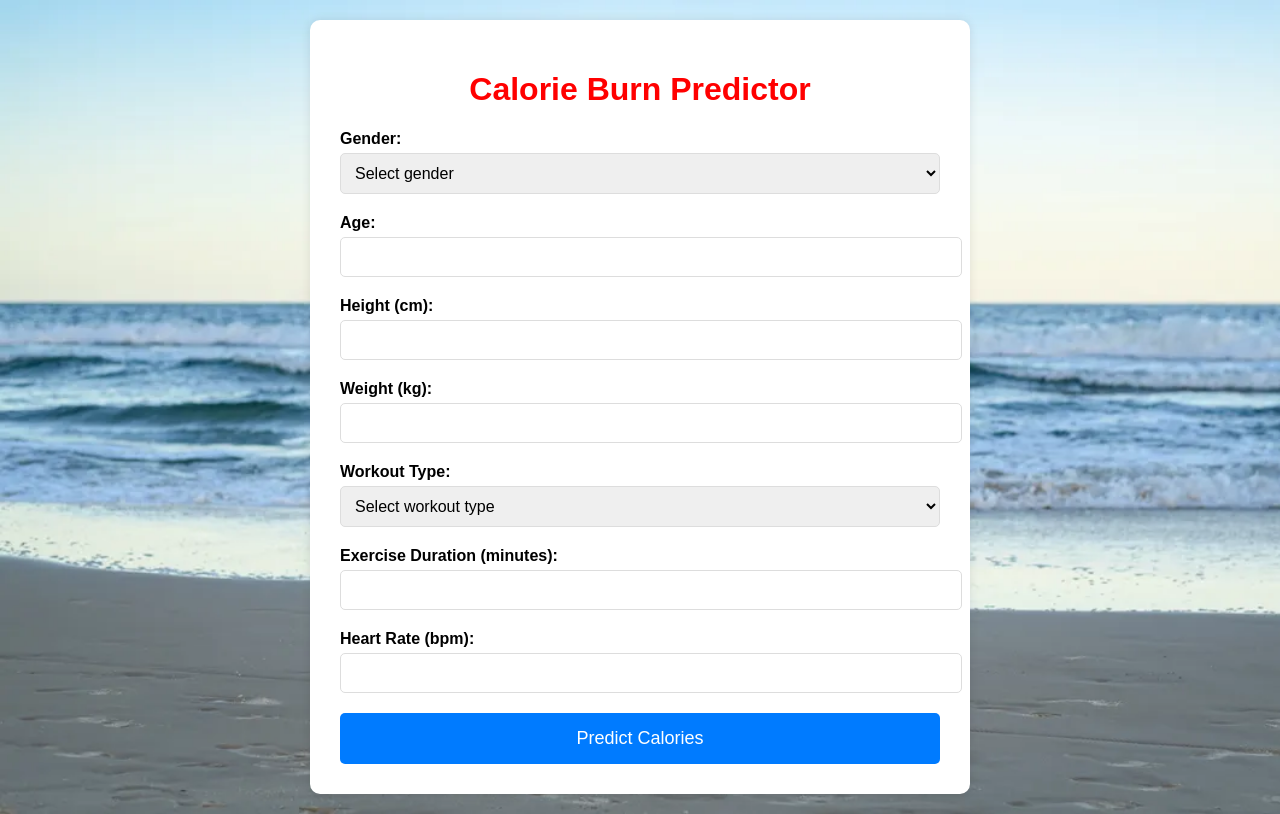
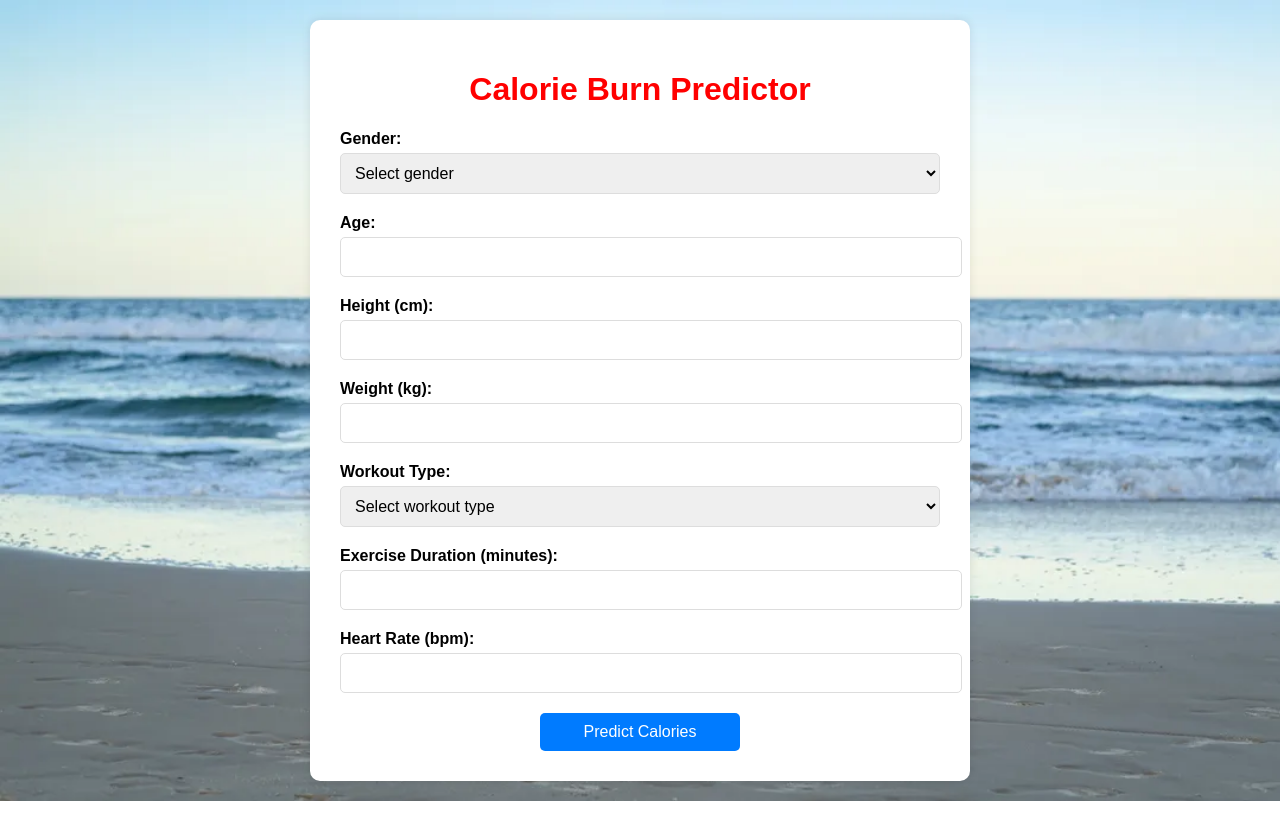
Before and after one commit to christinatongtong/Calories-Estimator, a Flask app: page / in a window 1280 px wide. Run offline with Flask 3, Linux system fonts and the light colour scheme; parts of the project's set-up code (start-up, migrations or seed data) failed here and were passed over.

Commit message:
LLM:     Can you make the submit button smaller?

```diff
--- a/static/style.css
+++ b/static/style.css
@@ -39,14 +39,16 @@ input, select {
 }
 
 button {
-    width: 100%;
-    padding: 15px;
+    width: 200px;
+    padding: 10px;
     background-color: #007bff;
     color: white;
     border: none;
     border-radius: 5px;
-    font-size: 18px;
+    font-size: 16px;
     cursor: pointer;
+    display: block;
+    margin: 0 auto;
 }
 
 button:hover {
```
